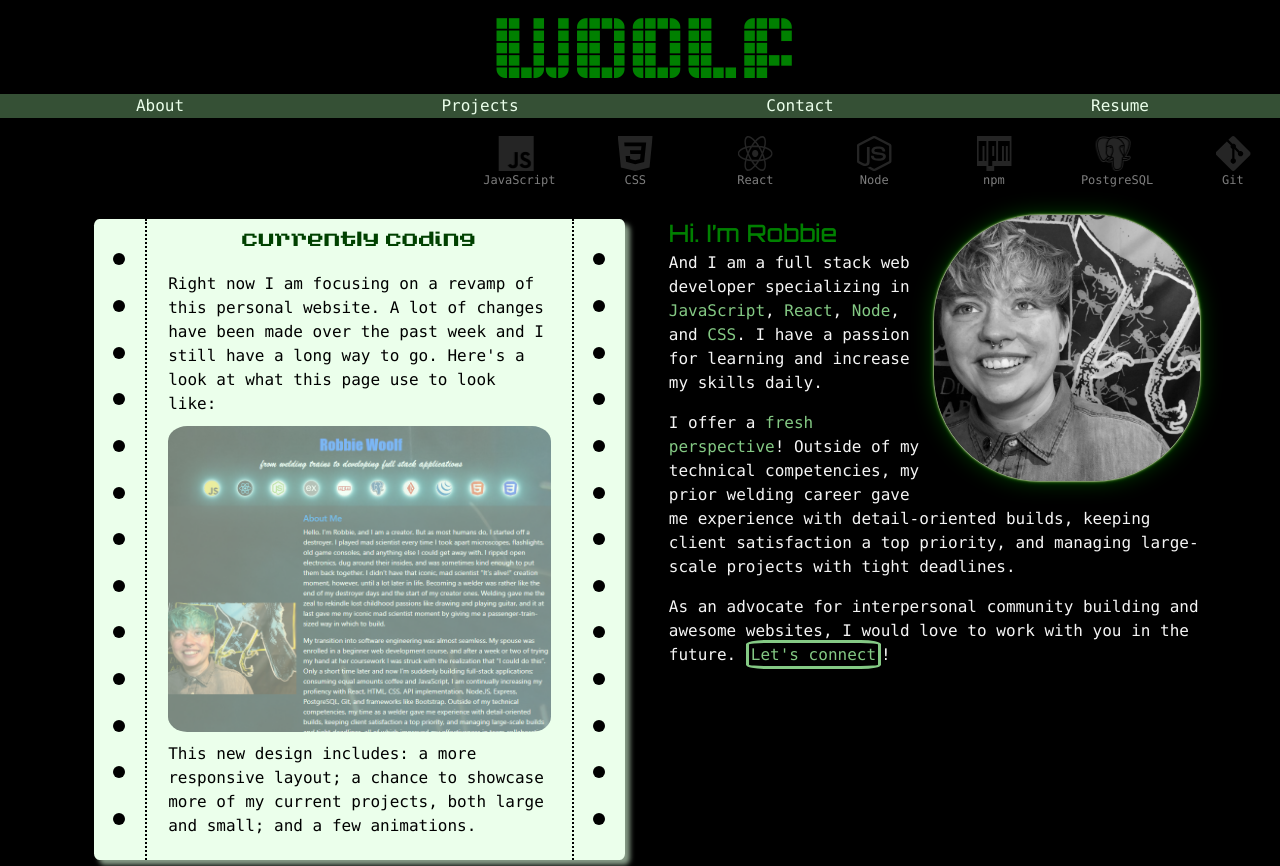
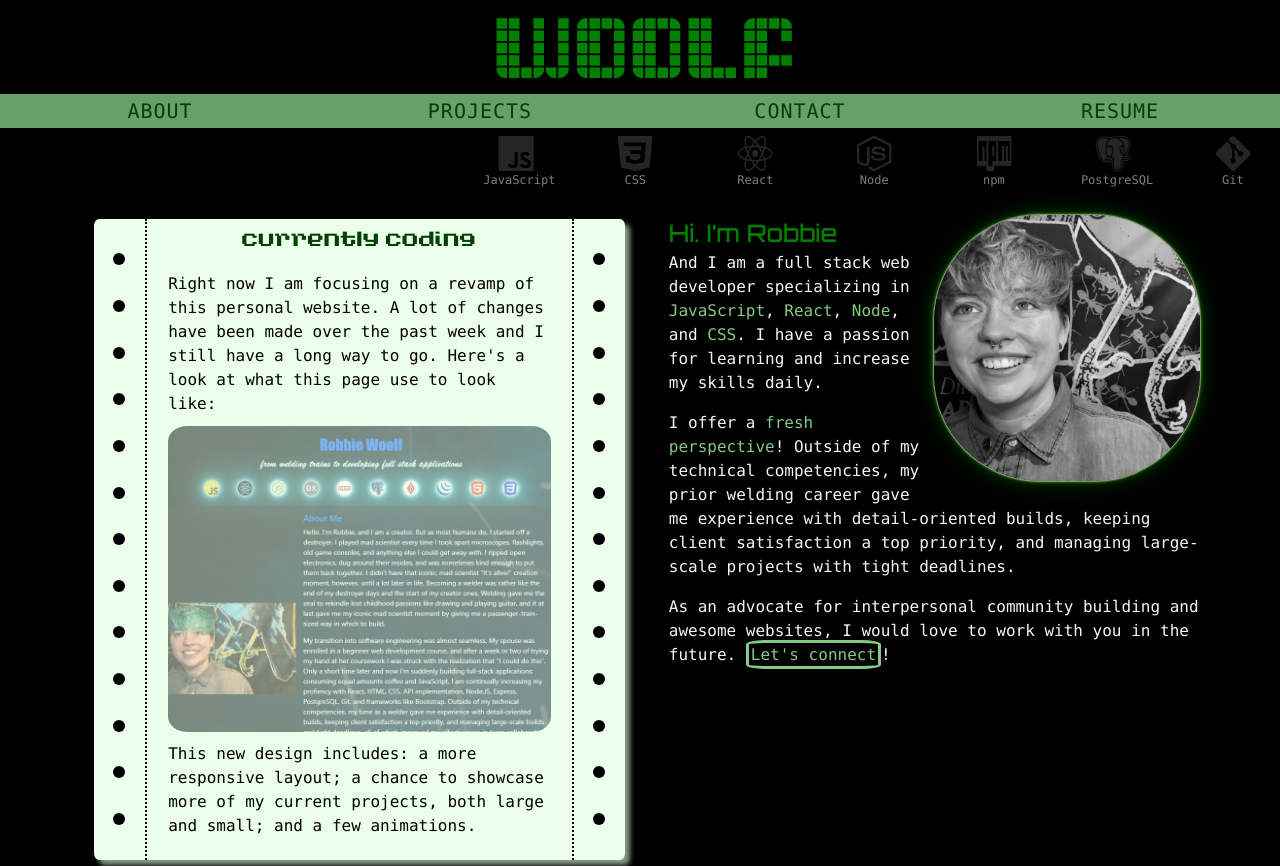
Before and after one commit to robbiemwoolf/website, a React (Create React App) app: page / in a window 1280 px wide. Shown: the top 866 px of the page. Built offline with nearby package versions, Linux system fonts and the light colour scheme.

Commit message:
adjusted navRow styling

```diff
--- a/src/header/Header.js
+++ b/src/header/Header.js
@@ -19,10 +19,10 @@ export default function Header() {
                 <a href='#contact' alt='Send me a message!'><img className='ctaHead' alt='contact me' src='images/contactMe.svg'></img></a>
                 <div className='container'><a href='/'><h1>Woolf</h1></a></div>
                 <div className='navRow'>
-                    <a href='/#about' className='linkD'><div>About</div></a>
-                    <a href='/#portfolio' className='linkD'><div>Projects</div></a>
-                    <a href='/#contact' className='linkD'><div>Contact</div></a>
-                    <a href='/resume' className='linkD'><div>Resume</div></a>
+                    <a href='/#about' className='linkD nav-link'><div>About</div></a>
+                    <a href='/#portfolio' className='linkD nav-link'><div>Projects</div></a>
+                    <a href='/#contact' className='linkD nav-link'><div>Contact</div></a>
+                    <a href='/resume' className='linkD nav-link'><div>Resume</div></a>
                 </div>
                 <Menu />
             </div>
--- a/src/header/Nav.css
+++ b/src/header/Nav.css
@@ -23,14 +23,13 @@ a:active {
 .linkD {
     color: var(--light);
     width: 100%;
-    background-color: rgb(132, 201, 132, .4);
+    background-color: rgb(132, 201, 132, .8);
     text-align: center;
     flex: column;
 }
 
 .linkD:hover {
-    background-color:rgb(132, 201, 132);
-    color: var(--dark);
+    background-color:rgb(132, 201, 132, .4);
 }
 
 @media only screen and (max-width: 600px) {
```
